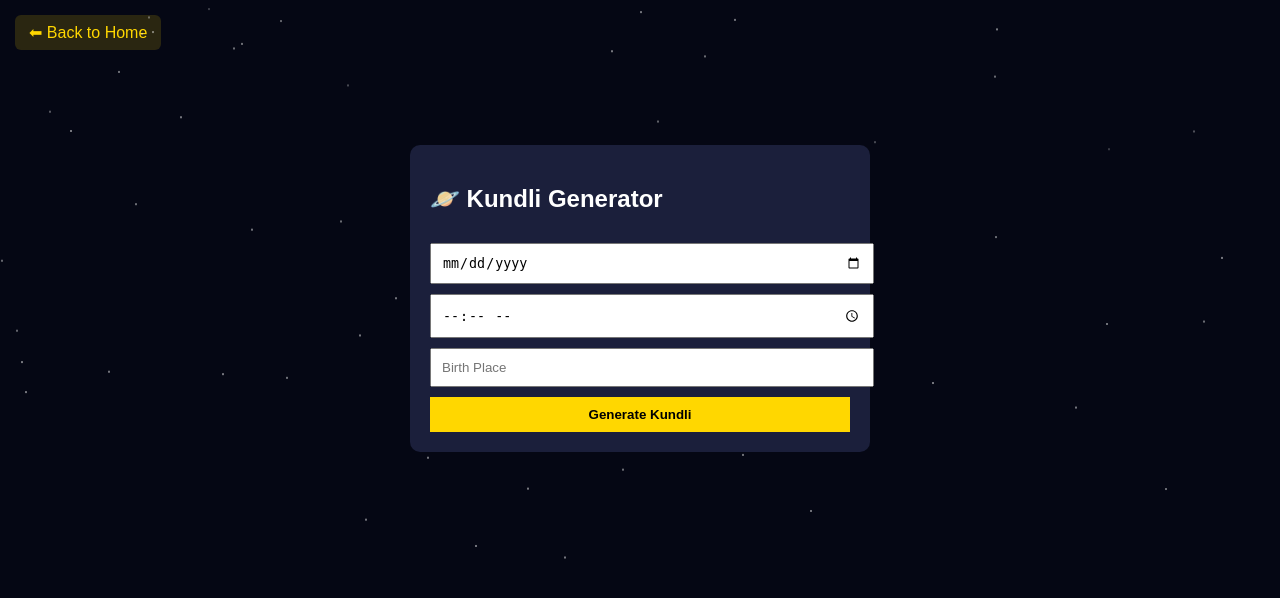
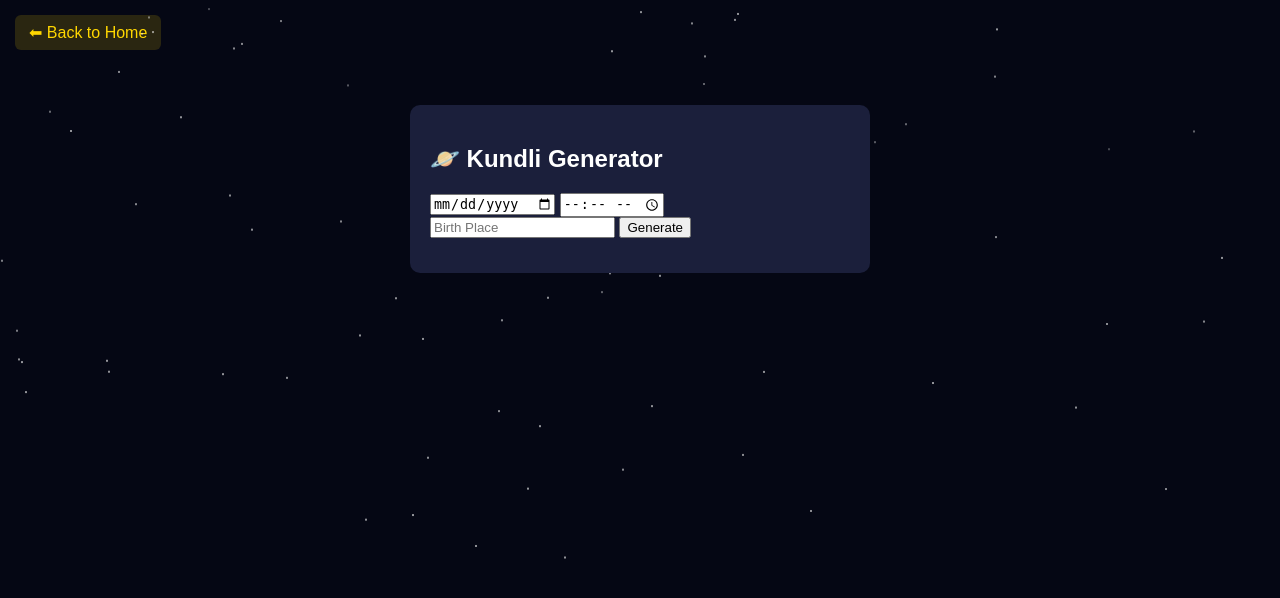
Before and after one commit to Udita1995/astro-ai-bot, a Flask app: page /kundli in a window 1280 px wide. Shown: the top 598 px of the page. Run offline with Flask 3, Linux system fonts and the light colour scheme.

Commit message:
Update kundli.html

```diff
--- a/templates/kundli.html
+++ b/templates/kundli.html
@@ -6,63 +6,18 @@
 
 <style>
 body{
-    margin:0;
-    font-family:Arial;
-    background:#050714;
-    color:white;
-    overflow:hidden;
+margin:0;font-family:Arial;background:#050714;color:white;
+overflow-x:hidden;overflow-y:auto;
 }
-.stars{
-    position:fixed;
-    width:100%;
-    height:100%;
-    z-index:0;
-}
-.star{
-    position:absolute;
-    width:2px;
-    height:2px;
-    background:white;
-    border-radius:50%;
-    opacity:0.8;
-    animation:move linear infinite;
-}
-@keyframes move{
-    to{ transform:translateY(-120vh); opacity:0; }
-}
-.box{
-    position:relative;
-    z-index:2;
-    width:420px;
-    margin:80px auto;
-    padding:20px;
-    background:#1b1f3b;
-    border-radius:10px;
-    animation:fade 1s ease;
-}
-@keyframes fade{
-    from{opacity:0; transform:translateY(20px);}
-    to{opacity:1; transform:translateY(0);}
-}
-.back-home{
-    display:inline-block;
-    margin:15px;
-    padding:8px 14px;
-    background:rgba(255,215,0,0.15);
-    color:gold;
-    text-decoration:none;
-    border-radius:6px;
-}
-input, button{
-    width:100%;
-    margin-top:10px;
-    padding:10px;
-}
-button{
-    background:gold;
-    border:none;
-    font-weight:bold;
-}
+.stars{position:fixed;width:100%;height:100%;z-index:0;}
+.star{position:absolute;width:2px;height:2px;background:white;border-radius:50%;
+animation:move linear infinite;}
+@keyframes move{to{transform:translateY(-120vh);opacity:0;}}
+.back-home{margin:15px;display:inline-block;padding:8px 14px;
+background:rgba(255,215,0,0.15);color:gold;text-decoration:none;border-radius:6px;}
+.box{position:relative;z-index:2;width:420px;margin:40px auto;padding:20px;
+background:#1b1f3b;border-radius:10px;}
+#reply{margin-top:15px;max-height:300px;overflow-y:auto;}
 </style>
 </head>
 
@@ -73,35 +28,27 @@ button{
 
 <div class="box">
 <h2>🪐 Kundli Generator</h2>
-
 <input type="date" id="dob">
 <input type="time" id="time">
 <input id="place" placeholder="Birth Place">
-
-    <button onclick="generate()">Generate Kundli</button>
-
+<button onclick="generate()">Generate</button>
 <div id="reply"></div>
 </div>
 
 <script>
-for(let i=0;i<100;i++){
+for(let i=0;i<120;i++){
 let s=document.createElement("div");
 s.className="star";
 s.style.left=Math.random()*100+"vw";
 s.style.top=Math.random()*100+"vh";
 s.style.animationDuration=10+Math.random()*20+"s";
-    document.getElementById("stars").appendChild(s);
+stars.appendChild(s);
 }
-
 function generate(){
 fetch("/kundli",{
 method:"POST",
 headers:{"Content-Type":"application/json"},
-        body:JSON.stringify({
-            dob:dob.value,
-            time:time.value,
-            place:place.value
-        })
+body:JSON.stringify({dob:dob.value,time:time.value,place:place.value})
 })
 .then(r=>r.json())
 .then(d=>reply.innerText=d.reply);
```
Lines whose indentation alone changed are shown as unchanged.
